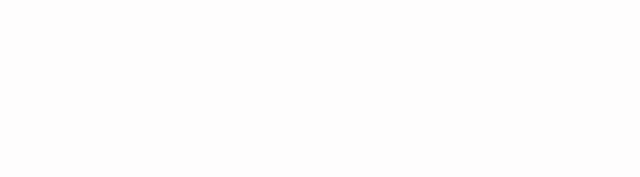
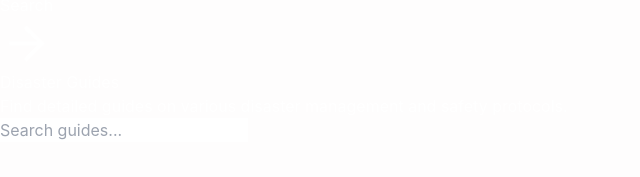
Before and after one commit to anfal17/disaster-management, a React (Vite) app: page /guides in a window 1280 px wide. Before the commit this address had no page. Shown: the part 1335-1512 px from the top of the page, without its empty margins (0-640 px from the left). Before the commit the page ends 800 px from the top, so only its background shows below. Built offline with nearby package versions, Linux system fonts and the light colour scheme.

Commit message:
added guides

```diff
--- a/src/App.jsx
+++ b/src/App.jsx
@@ -3,18 +3,21 @@
 import Navbar from './components/Navbar';
 import Home from './pages/Home';
 import Report from './pages/Report';
-// import Guides from './pages/Guides';
+import Guides from './pages/Guides';
+import GuideDetail from './components/GuideDetail';
 // import Helpline from './pages/Helpline';
 // import Login from './pages/Login';
 
 function App() {
   return (
     <Router>
+      <Navbar/>
       <Routes>
         <Route path="/" element={<Home />} />
         <Route path="/report" element={<Report />} />
-        {/* <Route path="/guides" element={<Guides />} />
-        <Route path="/helpline" element={<Helpline />} />
+        <Route path="/guides" element={<Guides />} />
+        <Route path="/guides/:id" element={<GuideDetail/>} />
+        {/* <Route path="/helpline" element={<Helpline />} />
         <Route path="/login" element={<Login />} /> */}
       </Routes>
     </Router>
--- /dev/null
+++ b/src/components/GuideDetail.jsx
@@ -0,0 +1,26 @@
+// src/components/GuideDetail.jsx
+import React from 'react';
+import { useParams } from 'react-router-dom';
+
+const guides = [
+  { id: 1, title: 'Earthquake Safety', content: 'Detailed content about earthquake safety...' },
+  { id: 2, title: 'Flood Response', content: 'Detailed content about flood response...' },
+  { id: 3, title: 'Fire Safety', content: 'Detailed content about fire safety...' },
+  // Add more guides as needed
+];
+
+const GuideDetail = () => {
+  const { id } = useParams();
+  const guide = guides.find(guide => guide.id === parseInt(id));
+
+  if (!guide) return <p>Guide not found.</p>;
+
+  return (
+    <div className="container mx-auto p-6">
+      <h2 className="text-2xl font-bold mb-4">{guide.title}</h2>
+      <p>{guide.content}</p>
+    </div>
+  );
+};
+
+export default GuideDetail;
--- a/src/firebaseConfig.js
+++ b/src/firebaseConfig.js
@@ -1,6 +1,6 @@
 // Import the functions you need from the SDKs you need
 import { initializeApp } from "firebase/app";
-import { getDatabase, ref, push } from "firebase/database";
+import { getDatabase, ref, set } from "firebase/database";
 // TODO: Add SDKs for Firebase products that you want to use
 // https://firebase.google.com/docs/web/setup#available-libraries
 
@@ -17,6 +17,6 @@
 
 // Initialize Firebase
 const app = initializeApp(firebaseConfig);
-export const db = getDatabase(app);
-
+const db = getDatabase(app);
+export { db, ref, set };
 export default firebaseConfig
--- a/src/pages/Guides.jsx
+++ b/src/pages/Guides.jsx
@@ -0,0 +1,75 @@
+import React, { useState } from 'react';
+
+// Sample static data for disaster guides
+const guides = [
+  { id: 1, title: 'Earthquake Safety', content: 'Detailed content about earthquake safety...' },
+  { id: 2, title: 'Flood Response', content: 'Detailed content about flood response...' },
+  { id: 3, title: 'Fire Safety', content: 'Detailed content about fire safety...' },
+  // Add more guides as needed
+];
+
+const Guides = () => {
+  const [searchTerm, setSearchTerm] = useState('');
+
+  // Filter guides based on the search term
+  const filteredGuides = guides.filter(guide =>
+    guide.title.toLowerCase().includes(searchTerm.toLowerCase())
+  );
+
+  return (
+    <section className="text-gray-600 body-font">
+      <div className="container px-5 py-24 mx-auto">
+        <div className="flex flex-wrap w-full mb-20 flex-col items-center text-center">
+          <h1 className="sm:text-3xl text-2xl font-medium title-font mb-2 text-gray-900">
+            Disaster Guides
+          </h1>
+          <p className="lg:w-1/2 w-full leading-relaxed text-gray-500">
+            Find detailed guides on various disaster management and safety protocols.
+          </p>
+        </div>
+
+        {/* Search Bar */}
+        <div className="mb-12">
+          <input
+            type="text"
+            value={searchTerm}
+            onChange={(e) => setSearchTerm(e.target.value)}
+            className="w-full px-4 py-2 border rounded-md mb-6"
+            placeholder="Search guides..."
+          />
+        </div>
+
+        <div className="flex flex-wrap -m-4">
+          {filteredGuides.length > 0 ? (
+            filteredGuides.map((guide) => (
+              <div key={guide.id} className="xl:w-1/3 md:w-1/2 p-4">
+                <a href={`/guides/${guide.id}`} className="block border border-gray-200 p-6 rounded-lg hover:shadow-lg">
+                  <div className="w-10 h-10 inline-flex items-center justify-center rounded-full bg-yellow-100 text-yellow-500 mb-4">
+                    {/* You can replace this SVG with an appropriate icon */}
+                    <svg
+                      fill="none"
+                      stroke="currentColor"
+                      strokeLinecap="round"
+                      strokeLinejoin="round"
+                      strokeWidth="2"
+                      className="w-6 h-6"
+                      viewBox="0 0 24 24"
+                    >
+                      <path d="M22 12h-4l-3 9L9 3l-3 9H2"></path>
+                    </svg>
+                  </div>
+                  <h2 className="text-lg text-gray-900 font-medium title-font mb-2">{guide.title}</h2>
+                  <p className="leading-relaxed text-base">{guide.content}</p>
+                </a>
+              </div>
+            ))
+          ) : (
+            <p>No guides found.</p>
+          )}
+        </div>
+      </div>
+    </section>
+  );
+};
+
+export default Guides;
--- a/src/pages/Home.jsx
+++ b/src/pages/Home.jsx
@@ -8,7 +8,7 @@
 const HomePage = () => {
   return (
     <div>
-      <Navbar />
+
     </div>
   );
 };
--- a/src/pages/Report.jsx
+++ b/src/pages/Report.jsx
@@ -1,4 +1,3 @@
-// src/components/Report.jsx
 import React, { useState } from 'react';
 import { ref, push } from "firebase/database";
 import { db } from '../firebaseConfig';
@@ -35,7 +34,10 @@
       name: name || null,
       contact: contact || null,
       location: location || null,
-      geoLocation: geoLocation || null,
+      geoLocation: geoLocation.latitude && geoLocation.longitude ? {
+        latitude: geoLocation.latitude,
+        longitude: geoLocation.longitude
+      } : null,
       picture: picture ? URL.createObjectURL(picture) : null,
     };
 
```
